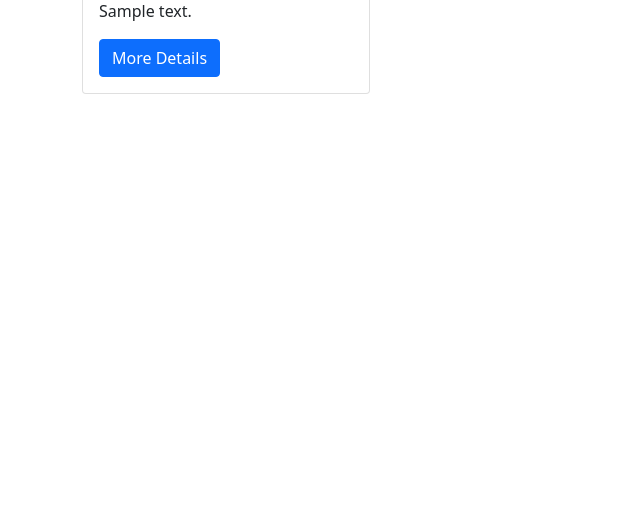
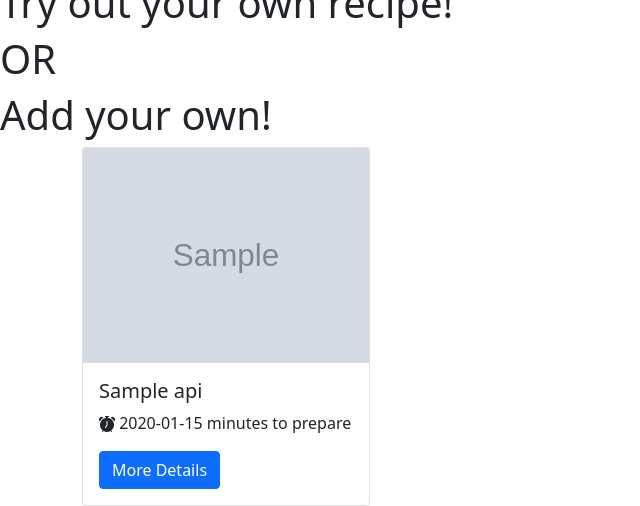
Before and after one commit to Narcos101/recipe_app, a Django app: template recipe/templates/index.html in a window 1280 px wide. Shown: the part 377-883 px from the top of the page, without its empty margins (0-640 px from the left). Before the commit the page ends 471 px from the top, so only its background shows below. Run offline with Django 3.2, Linux system fonts and the light colour scheme; the template is opened without the code that fills it: most values are stand-ins (such as "Sample title", 1, 10 or a date in 2020); grey boxes marked "Sample" are stand-in pictures.

Commit message:
Displaying the header image and text

```diff
--- a/recipe/templates/index.html
+++ b/recipe/templates/index.html
@@ -8,6 +8,7 @@
     <title>Homepage</title>
     <link href="https://cdn.jsdelivr.net/npm/bootstrap@5.1.3/dist/css/bootstrap.min.css" rel="stylesheet" integrity="sha384-1BmE4kWBq78iYhFldvKuhfTAU6auU8tT94WrHftjDbrCEXSU1oBoqyl2QvZ6jIW3" crossorigin="anonymous">
     <link rel="stylesheet" href="{% static 'index.css' %}">
+    <link href="https://fonts.googleapis.com/css2?family=Oswald:wght@400;600&display=swap" rel="stylesheet">
 </head>
 <body>
     <nav class="navbar navbar-expand-lg navbar-dark bg-dark">
@@ -24,14 +25,27 @@
           </div>
         </div>
       </nav>
-    <h1 id="he">Hello World</h1>
+    <div class="jumbotron">
+      <div class="bg-image hover-zoom">
+        <img src="https://imagesvc.meredithcorp.io/v3/mm/image?q=85&c=sc&poi=face&w=800&h=533&url=https%3A%2F%2Fstatic.onecms.io%2Fwp-content%2Fuploads%2Fsites%2F19%2F2013%2F09%2F06%2FMR_SEO_HolidayPackaging109-2000.jpg" alt="">
+      </div>
+      <div class="content">
+        <h1>Try out your own recipe!</h1>
+        <h1>OR</h1>
+        <h1>Add your own!</h1>
+      </div>
+
+    </div>
+
     <div class="container">
     {% for apis in api%}
     <div class="card" style="width: 18rem;">
         <img src={{apis.image.url}} class="card-img-top" alt="...">
         <div class="card-body">
           <h5 class="card-title">{{apis.title}}</h5>
-          <p class="card-text">{{apis.description}}</p>
+          <p class="card-text"><svg xmlns="http://www.w3.org/2000/svg" width="16" height="16" fill="currentColor" class="bi bi-alarm-fill" viewBox="0 0 16 16">
+            <path d="M6 .5a.5.5 0 0 1 .5-.5h3a.5.5 0 0 1 0 1H9v1.07a7.001 7.001 0 0 1 3.274 12.474l.601.602a.5.5 0 0 1-.707.708l-.746-.746A6.97 6.97 0 0 1 8 16a6.97 6.97 0 0 1-3.422-.892l-.746.746a.5.5 0 0 1-.707-.708l.602-.602A7.001 7.001 0 0 1 7 2.07V1h-.5A.5.5 0 0 1 6 .5zm2.5 5a.5.5 0 0 0-1 0v3.362l-1.429 2.38a.5.5 0 1 0 .858.515l1.5-2.5A.5.5 0 0 0 8.5 9V5.5zM.86 5.387A2.5 2.5 0 1 1 4.387 1.86 8.035 8.035 0 0 0 .86 5.387zM11.613 1.86a2.5 2.5 0 1 1 3.527 3.527 8.035 8.035 0 0 0-3.527-3.527z"/>
+          </svg>   {{apis.timetaken}} minutes to prepare</p>
           <a href="/recipes/{{ apis.id }}" class="btn btn-primary">More Details</a>
         </div>
       </div>
```
